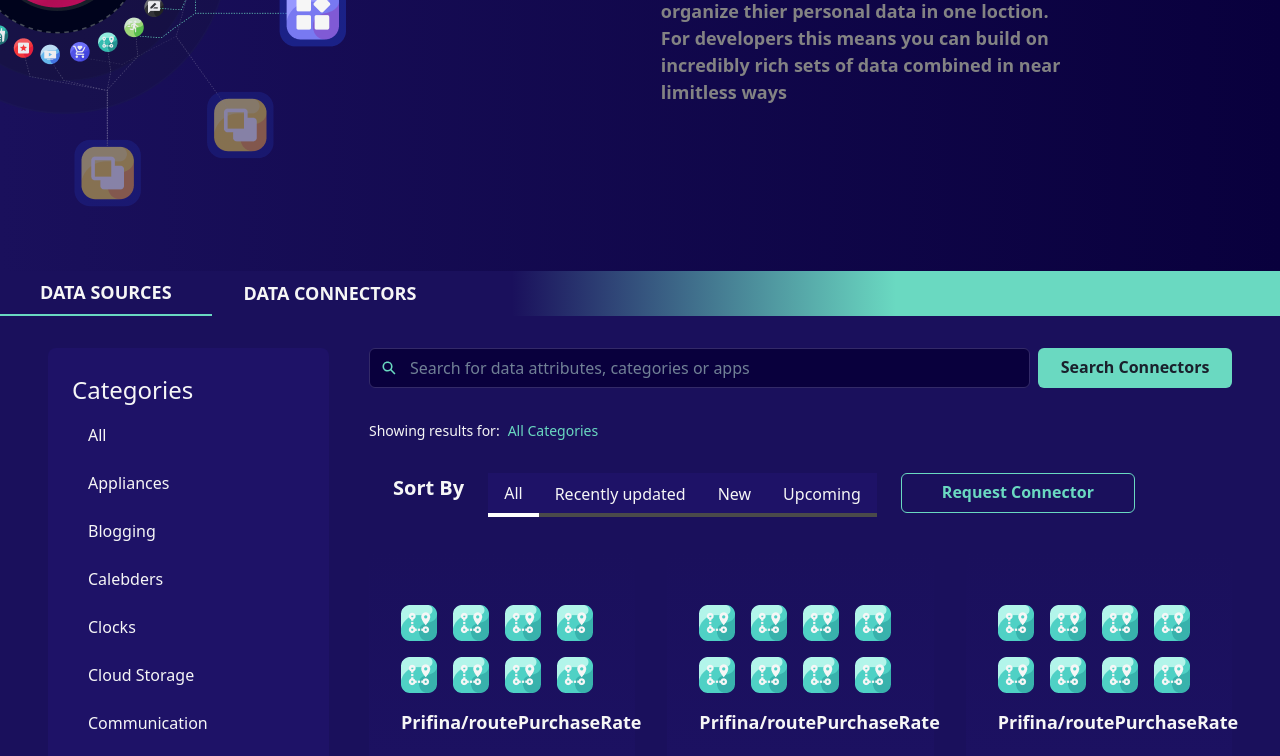
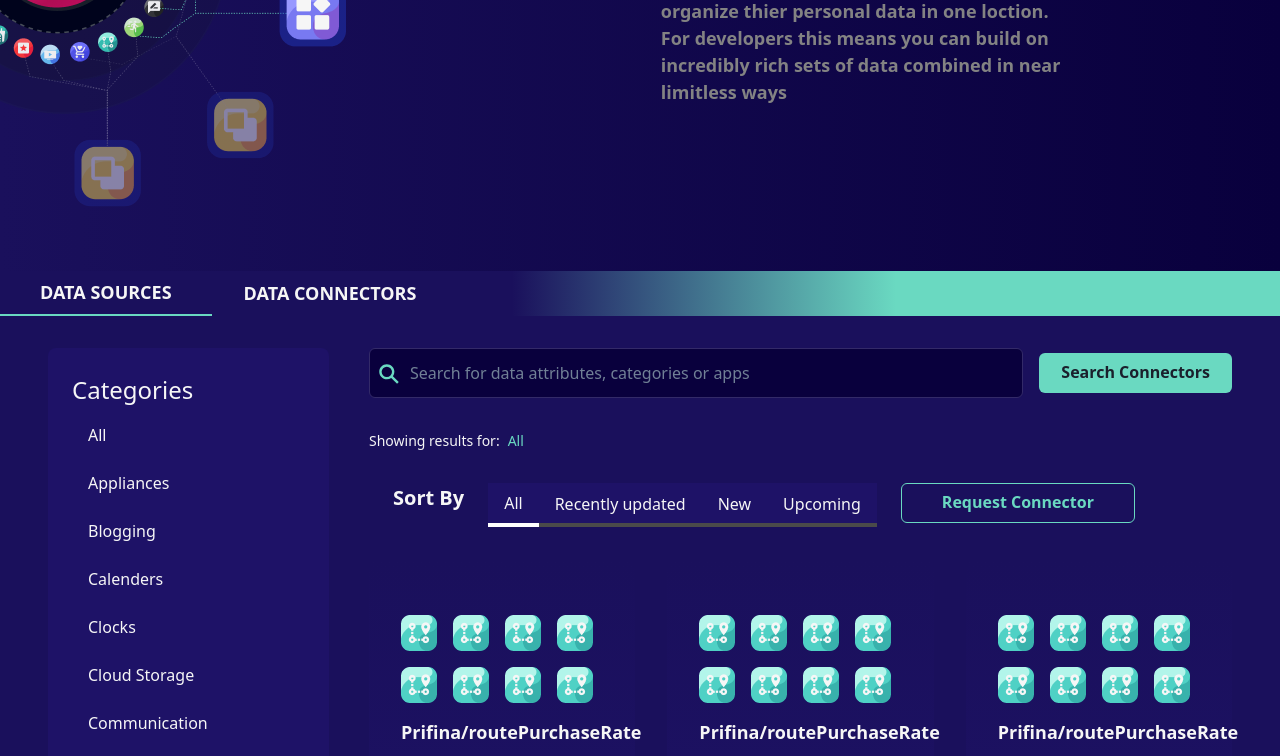
Before and after one commit to polymahh/data-mine, a React (Create React App) app: page /data-connectors in a window 1280 px wide. Shown: the part 448-1204 px from the top of the page. Built offline with nearby package versions, Linux system fonts and the light colour scheme.

Commit message:
mobile responsive mostly done

```diff
--- /dev/null
+++ b/src/component/CategoryList.tsx
@@ -0,0 +1,32 @@
+import { Button, Text } from "@chakra-ui/react";
+import React from "react";
+
+const categories = [
+  "All",
+  "Appliances",
+  "Blogging",
+  "Calenders",
+  "Clocks",
+  "Cloud Storage",
+  "Communication",
+  "Entertainment",
+  "Finance",
+  "Games",
+  "Health and Fitness",
+  "Location and Navigation",
+  "Security",
+];
+export function CategoryList() {
+  return (
+    <>
+      <Text color={"whiteText"} fontSize="24px" textAlign={"left"}>
+        Categories
+      </Text>
+      {categories.map((category) => (
+        <Button variant={"select"} fontWeight={"400"}>
+          {category}
+        </Button>
+      ))}
+    </>
+  );
+}
--- a/src/component/DataWrapper.tsx
+++ b/src/component/DataWrapper.tsx
@@ -20,8 +20,8 @@ const DataWrapper = ({ children }: Props) => {
           // maxW={"container.xl"}
           // mx={"auto"}
           py={"8"}
-          px={"12"}
-          spacing={"10"}
+          px={[2, 4, 6, 12]}
+          spacing={[2, 2, 10]}
           align={"start"}
         >
           <Sidebar />
--- a/src/component/Header.tsx
+++ b/src/component/Header.tsx
@@ -10,6 +10,7 @@ import {
 } from "@chakra-ui/react";
 import { IoMenu } from "react-icons/io5";
 import { useRef } from "react";
+import MobileMenu from "./MobileMenu";
 
 const Header = () => {
   const { isOpen, onOpen, onClose } = useDisclosure();
@@ -35,6 +36,8 @@ const Header = () => {
           display={["block", "block", "none"]}
         />
 
+        <MobileMenu onClose={onClose} isOpen={isOpen} />
+
         <Flex as={"nav"} gap={5} display={["none", "none", "flex"]}>
           <Button variant="square">PLATFORM</Button>
           <Button variant="square" border="1px">
--- /dev/null
+++ b/src/component/MobileMenu.tsx
@@ -0,0 +1,52 @@
+import {
+  Drawer,
+  DrawerBody,
+  DrawerHeader,
+  DrawerOverlay,
+  DrawerContent,
+  DrawerCloseButton,
+  Input,
+  Button,
+  VStack,
+} from "@chakra-ui/react";
+import { CategoryList } from "./CategoryList";
+import { Flex } from "@chakra-ui/react";
+
+interface Props {
+  isOpen: boolean;
+  onClose: () => void;
+  // any props that come into the component
+}
+
+const MobileMenu = ({ isOpen, onClose }: Props) => {
+  return (
+    <Drawer isOpen={isOpen} placement="top" onClose={onClose}>
+      <DrawerOverlay />
+      <DrawerContent bg={"bgItem"} color={"whiteText"}>
+        <DrawerCloseButton />
+        <DrawerHeader>Menu</DrawerHeader>
+
+        <DrawerBody pb={12}>
+          <VStack spacing={6}>
+            <Button variant="square">PLATFORM</Button>
+            <Button variant="square" border="1px">
+              DATA MINE
+            </Button>
+            <Button variant="square">YOUR DATA</Button>
+            <Button variant="square">SLACK</Button>
+          </VStack>
+          <hr
+            style={{
+              border: "solid 1px white",
+              width: "99%",
+              marginTop: "20px",
+              marginBottom: "20px",
+            }}
+          />
+          <CategoryList />
+        </DrawerBody>
+      </DrawerContent>
+    </Drawer>
+  );
+};
+export default MobileMenu;
--- a/src/component/SearchInput.tsx
+++ b/src/component/SearchInput.tsx
@@ -5,6 +5,7 @@ import {
   InputGroup,
   InputLeftElement,
   Icon,
+  Flex,
 } from "@chakra-ui/react";
 import DataContext from "../contexts/DataContext";
 import { useContext } from "react";
@@ -14,13 +15,26 @@ const SearchInput = () => {
   const { tabIndex } = useContext(DataContext);
 
   return (
-    <HStack width={"full"}>
+    <Flex
+      gap={4}
+      width={"full"}
+      direction={["column", "row"]}
+      justify={"center"}
+    >
       <InputGroup>
         <InputLeftElement
           pointerEvents="none"
-          children={<Icon as={IoSearchSharp} color={"primary"} />}
+          children={
+            <Icon
+              as={IoSearchSharp}
+              fontSize={"2xl"}
+              color={"primary"}
+              mt={3}
+            />
+          }
         />
         <Input
+          py={6}
           color={"searchText"}
           type={"text"}
           borderColor={"searchBorder"}
@@ -32,13 +46,15 @@ const SearchInput = () => {
       </InputGroup>
       <Button
         px={10}
+        alignSelf={"center"}
         bg="primary"
+        width={"fit-content"}
         _hover={{ bg: "hover" }}
         _active={{ bg: "active" }}
       >
         {tabIndex ? "Search Connectors" : "Search data sources"}
       </Button>
-    </HStack>
+    </Flex>
   );
 };
 export default SearchInput;
--- a/src/component/ShowingCategories.tsx
+++ b/src/component/ShowingCategories.tsx
@@ -4,7 +4,7 @@ const ShowingCategories = () => {
   return (
     <HStack color={"whiteText"} fontSize={"sm"}>
       <Text>Showing results for:</Text>
-      <Text color={"primary"}>All Categories</Text>
+      <Text color={"primary"}>All</Text>
     </HStack>
   );
 };
--- a/src/component/Sidebar.tsx
+++ b/src/component/Sidebar.tsx
@@ -1,3 +1,4 @@
+import { CategoryList } from "./CategoryList";
 import { VStack, Button, Text } from "@chakra-ui/react";
 
 const Sidebar = () => {
@@ -9,48 +10,7 @@ const Sidebar = () => {
       borderRadius={"8px"}
       display={["none", "none", "flex"]}
     >
-      <Text color={"whiteText"} fontSize="24px" textAlign={"left"}>
-        Categories
-      </Text>
-      <Button variant={"select"} fontWeight={"400"}>
-        All
-      </Button>
-      <Button variant={"select"} fontWeight={"400"}>
-        Appliances
-      </Button>
-      <Button variant={"select"} fontWeight={"400"}>
-        Blogging
-      </Button>
-      <Button variant={"select"} fontWeight={"400"}>
-        Calebders
-      </Button>
-      <Button variant={"select"} fontWeight={"400"}>
-        Clocks
-      </Button>
-      <Button variant={"select"} fontWeight={"400"}>
-        Cloud Storage
-      </Button>
-      <Button variant={"select"} fontWeight={"400"}>
-        Communication
-      </Button>
-      <Button variant={"select"} fontWeight={"400"}>
-        Entertainment
-      </Button>
-      <Button variant={"select"} fontWeight={"400"}>
-        Finance
-      </Button>
-      <Button variant={"select"} fontWeight={"400"}>
-        Games
-      </Button>
-      <Button variant={"select"} fontWeight={"400"}>
-        Health and Fitness
-      </Button>
-      <Button variant={"select"} fontWeight={"400"}>
-        Location and Navigation
-      </Button>
-      <Button variant={"select"} fontWeight={"400"}>
-        Security
-      </Button>
+      <CategoryList />
     </VStack>
   );
 };
--- a/src/component/Sortby.tsx
+++ b/src/component/Sortby.tsx
@@ -14,7 +14,7 @@ const Sortby = () => {
   const { tabIndex } = useContext(DataContext);
 
   return (
-    <Wrap color={"whiteText"} spacing={6} pl={6}>
+    <Wrap color={"whiteText"} spacing={6} pl={[2, 2, 6]}>
       <Text fontSize="xl" fontWeight={600}>
         Sort By
       </Text>
```
